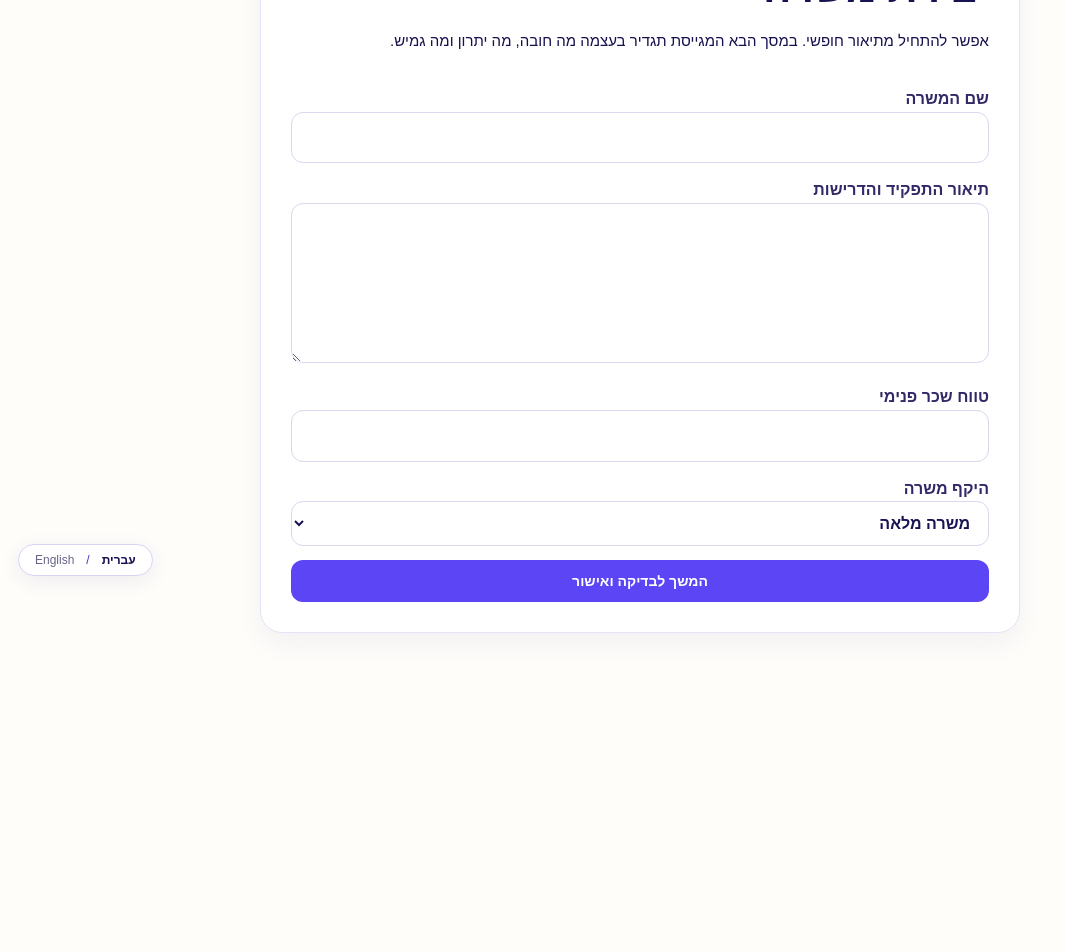
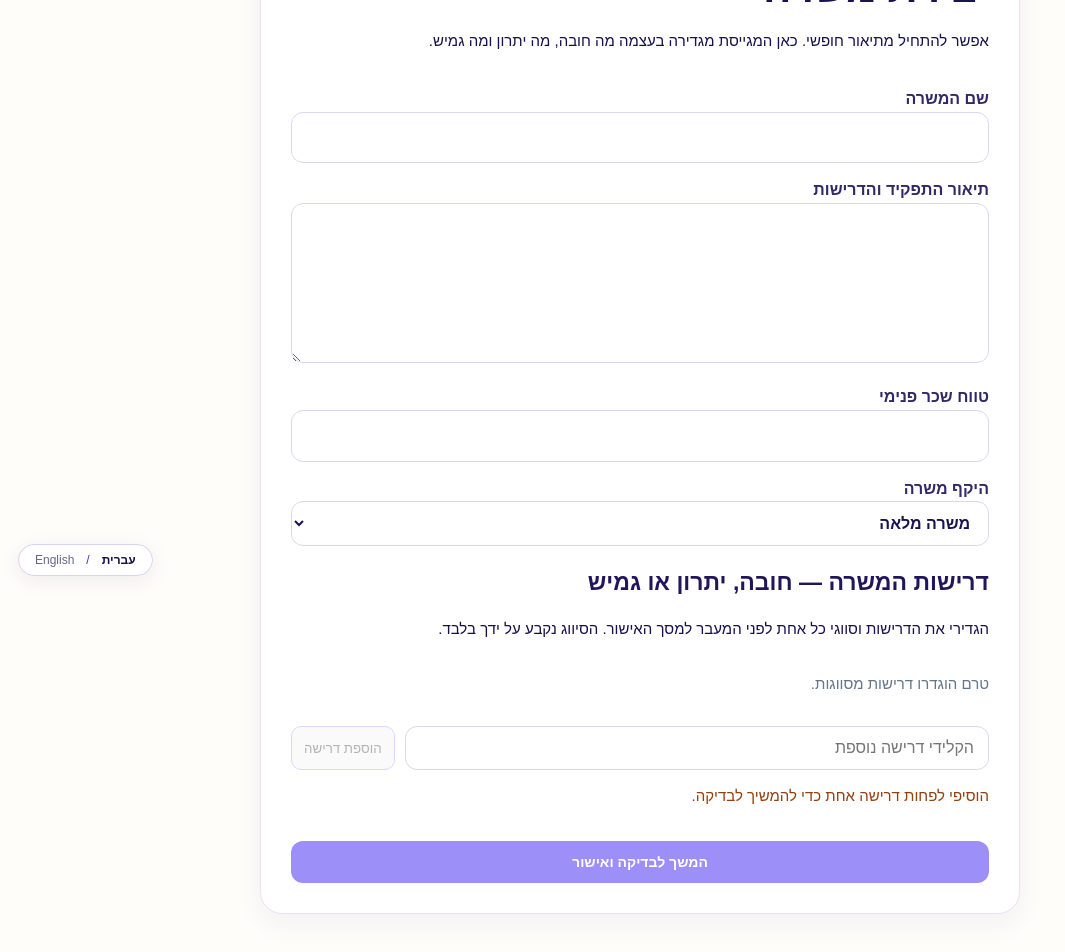
Before and after one commit to IritSel/recruitment-ai, a Next.js app: page /recruiter/jobs/new in a window 1280 px wide. Shown: the part 206-1158 px from the top of the page, without its empty margins (0-1065 px from the left). Before the commit the page ends 894 px from the top, so only its background shows below. Built offline with nearby package versions, Linux system fonts and the light colour scheme.

Commit message:
Move recruiter requirement classification to first job creation step

```diff
--- a/app/recruiter/jobs/new/page.tsx
+++ b/app/recruiter/jobs/new/page.tsx
@@ -19,18 +19,15 @@ export default function NewJob(){
  <button type="button" onClick={()=>step===1?setStep(0):window.location.assign("/recruiter/jobs")} style={{border:0,background:"transparent",cursor:"pointer",justifySelf:"start"}}>→ {step===1?"חזרה לעריכה":"חזרה למשרות"}</button>
  <span className="eyebrow">{step===1?"בדיקת פרופיל המשרה · QA":"יצירת משרה · QA"}</span>
  <h1 style={{margin:0}}>{step===1?title:"יצירת משרה"}</h1>
- {step===0?<form onSubmit={e=>{e.preventDefault();setStep(1);setSaved(false)}} style={{display:"grid",gap:14}}>
- <p>אפשר להתחיל מתיאור חופשי. במסך הבא המגייסת תגדיר בעצמה מה חובה, מה יתרון ומה גמיש.</p>
+ {step===0?<form onSubmit={e=>{e.preventDefault();if(criteria.length===0||criteria.some(c=>!c.text.trim())||newText.trim())return;setStep(1);setSaved(false)}} style={{display:"grid",gap:14}}>
+ <p>אפשר להתחיל מתיאור חופשי. כאן המגייסת מגדירה בעצמה מה חובה, מה יתרון ומה גמיש.</p>
  <label>שם המשרה<input required style={field} value={title} onChange={e=>setTitle(e.target.value)}/></label>
  <label>תיאור התפקיד והדרישות<textarea required style={{...field,minHeight:160}} value={desc} onChange={e=>setDesc(e.target.value)}/></label>
  <label>טווח שכר פנימי<input style={field} value={salary} onChange={e=>setSalary(e.target.value)}/></label>
  <label>היקף משרה<select style={field} value={employment} onChange={e=>setEmployment(e.target.value)}><option>משרה מלאה</option><option>משרה חלקית</option><option>משמרות</option></select></label>
- <button className="button">המשך לבדיקה ואישור</button></form>:<>
- <section style={{padding:16,border:"1px solid #e9e4ff",borderRadius:14,background:"#faf9ff"}}>
- <h2>תיאור המשרה</h2><p style={{whiteSpace:"pre-wrap"}}>{desc}</p><p><b>היקף:</b> {employment}</p><p><b>שכר פנימי:</b> {salary||"לא הוגדר"}</p></section>
  <section style={{display:"grid",gap:12}}>
- <h2>סיווג דרישות המשרה</h2>
- <p>המגייסת מחליטה מה חובה, מה יתרון ומה גמיש. ה־AI עדיין אינו מחלץ דרישות אוטומטית בגרסת QA זו. הוסיפי את הדרישות מתוך התיאור כדי לבדוק את הסיווג.</p>
+ <h2>דרישות המשרה — חובה, יתרון או גמיש</h2>
+ <p>הגדירי את הדרישות וסווגי כל אחת לפני המעבר למסך האישור. הסיווג נקבע על ידך בלבד.</p>
  {criteria.length===0&&<p style={{color:"#64748b"}}>טרם הוגדרו דרישות מסווגות.</p>}
  {criteria.map((c,i)=><div key={c.id} style={{padding:14,border:"1px solid #ddd6fe",borderRadius:12,display:"grid",gap:10}}>
  <label>דרישה {i+1}<input style={field} value={c.text} onChange={e=>change(c.id,{text:e.target.value})}/></label>
@@ -39,6 +36,17 @@ export default function NewJob(){
  <button type="button" onClick={()=>setCriteria(old=>old.filter(x=>x.id!==c.id))} style={{padding:12,borderRadius:10,border:"1px solid #ddd6fe",background:"white",cursor:"pointer"}}>מחיקת דרישה</button></div></div>)}
  <div style={{display:"flex",gap:10,flexWrap:"wrap"}}><input style={{...field,flex:"1 1 230px"}} value={newText} onChange={e=>setNewText(e.target.value)} placeholder="הקלידי דרישה נוספת"/><button type="button" onClick={add} disabled={!newText.trim()} style={{borderRadius:10,padding:12,border:"1px solid #ddd6fe",cursor:"pointer"}}>הוספת דרישה</button></div>
  </section>
+ {criteria.length===0&&<p role="alert" style={{color:"#92400e"}}>הוסיפי לפחות דרישה אחת כדי להמשיך לבדיקה.</p>}
+ <button className="button" disabled={criteria.length===0||criteria.some(c=>!c.text.trim())||!!newText.trim()}>המשך לבדיקה ואישור</button></form>:<>
+ <section style={{padding:16,border:"1px solid #e9e4ff",borderRadius:14,background:"#faf9ff"}}>
+ <h2>תיאור המשרה</h2><p style={{whiteSpace:"pre-wrap"}}>{desc}</p><p><b>היקף:</b> {employment}</p><p><b>שכר פנימי:</b> {salary||"לא הוגדר"}</p></section>
+ <section style={{display:"grid",gap:12}}>
+ <h2>סיכום דרישות המשרה</h2>
+ {criteria.map((criterion,i)=><div key={criterion.id} style={{padding:12,border:"1px solid #ddd6fe",borderRadius:10,display:"flex",justifyContent:"space-between",gap:12}}>
+ <span>{i+1}. {criterion.text}</span><strong>{choices.find(x=>x.value===criterion.priority)?.label}</strong>
+ </div>)}
+ <button type="button" onClick={()=>setStep(0)} style={{border:"1px solid #ddd6fe",background:"white",padding:12,borderRadius:10,cursor:"pointer"}}>עריכת הדרישות</button>
+ </section>
  <div style={{padding:12,borderRadius:10,background:"#f8fafc",fontSize:13}}>בדיקת QA בלבד: שמירת טיוטה בדפדפן, ללא פרסום משרה או הפעלת סינון מועמדות.</div>
  {saved&&<p role="status" style={{color:"#166534"}}>טיוטת QA נשמרה בדפדפן. הסיווגים: {criteria.map(c=>c.text+" — "+choices.find(x=>x.value===c.priority)?.label).join(" | ")||"אין דרישות"}.</p>}
  <button className="button" type="button" onClick={saveQa} disabled={criteria.some(c=>!c.text.trim())}>שמירת טיוטת QA</button>
```
